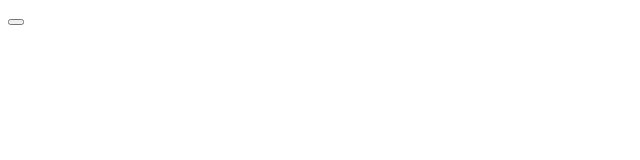
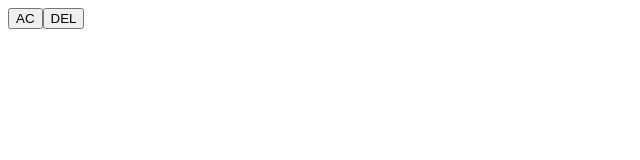
Before and after one commit to dvimukthi/Calculator, a React (Create React App) app: page / in a window 1280 px wide. Shown: the top 160 px of the page, without its empty margins (0-640 px from the left). Built offline with nearby package versions, Linux system fonts and the light colour scheme.

Commit message:
DEL button

```diff
--- a/src/App.js
+++ b/src/App.js
@@ -5,7 +5,8 @@ function App() {
         <div className="previous-operand"></div>
         <div className="current-operand"></div>
       </div>
-      <button className="span-two"></button>
+      <button className="span-two">AC</button>
+      <button>DEL</button>
     </div>
   );
 }
```
